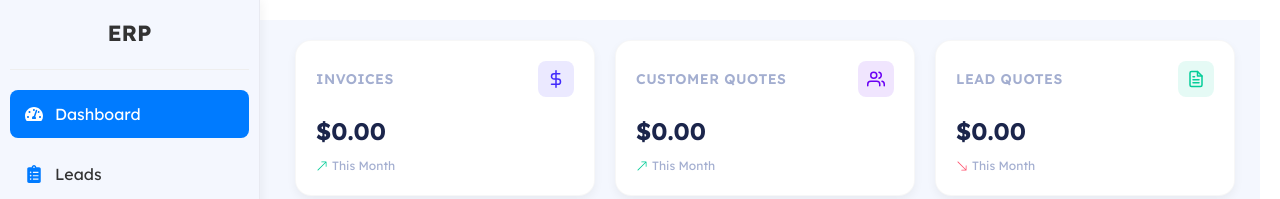
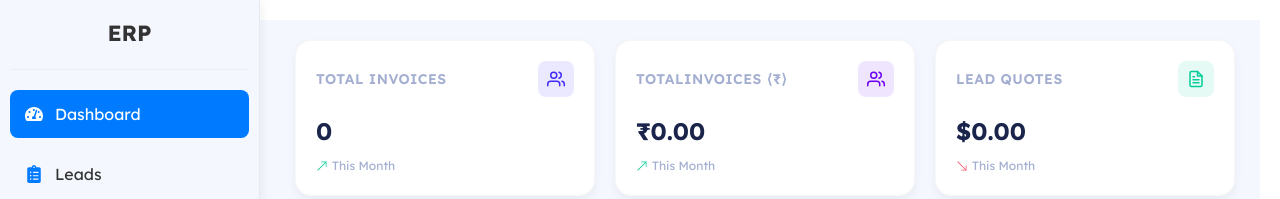
Before and after one commit to Tushar9582/PTS-ERP, a React (Vite) app: page / in a window 1280 px wide. Shown: the top 199 px of the page. Built offline with nearby package versions, Linux system fonts and the light colour scheme; no server answers; the database is empty; sample sign-in values are in the browser's storage.

Commit message:
updated now 5:28 AM

```diff
--- a/src/Dashboard.jsx
+++ b/src/Dashboard.jsx
@@ -1,44 +1,100 @@
-import React from 'react';
+import React, { useState, useEffect } from 'react';
 import './Dashboard.css';
 import { FiDollarSign, FiUsers, FiFileText, FiClock } from 'react-icons/fi';
 import { BsArrowUpRight, BsArrowDownRight } from 'react-icons/bs';
+import { ref, onValue } from 'firebase/database';
+import { db } from './firebase'; // Make sure this path is correct
 
 const InvoiceCard = () => {
+  const [invoiceData, setInvoiceData] = useState({
+    count: 0,
+    totalAmount: 0,
+    loading: true
+  });
+
+  useEffect(() => {
+    const fetchInvoices = () => {
+      const invoicesRef = ref(db, 'invoices');
+      onValue(invoicesRef, (snapshot) => {
+        const data = snapshot.val();
+        if (data) {
+          const invoiceList = Object.values(data);
+          const total = invoiceList.reduce((sum, invoice) => {
+            return sum + (parseFloat(invoice.total) || 0);
+          }, 0);
+
+          setInvoiceData({
+            count: invoiceList.length,
+            totalAmount: total,
+            loading: false
+          });
+        } else {
+          setInvoiceData({
+            count: 0,
+            totalAmount: 0,
+            loading: false
+          });
+        }
+      });
+    };
+
+    fetchInvoices();
+  }, []);
+
+  const formatCurrency = (amount) => {
+    return new Intl.NumberFormat('en-US', {
+      style: 'currency',
+      currency: 'USD',
+      minimumFractionDigits: 2
+    }).format(amount);
+  };
+
   return (
     <div className="dashboard-container">
       {/* Card Grid Section */}
       <div className="card-grid">
-        {/* Invoice Card */}
+        {/* Invoice Count Card */}
         <div className="dashboard-card">
           <div className="card-header">
-            <span className="card-title">Invoices</span>
+            <span className="card-title"> Total Invoices</span>
             <div className="card-icon" style={{ color: 'var(--primary)', backgroundColor: 'rgba(66, 42, 251, 0.1)' }}>
-              <FiDollarSign size={18} />
+            <FiUsers size={18} />
             </div>
           </div>
-          <div className="card-value">$0.00</div>
+          <div className="card-value">
+            {invoiceData.loading ? '...' : invoiceData.count}
+          </div>
           <div className="card-footer">
             <BsArrowUpRight className="trend-up" />
             <span style={{ marginLeft: 4 }}>This Month</span>
           </div>
         </div>
 
-        {/* Customer Quotes Card */}
+        {/* Invoice Total Card */}
         <div className="dashboard-card">
           <div className="card-header">
-            <span className="card-title">Customer Quotes</span>
+            <span className="card-title">TotalInvoices ⟨₹⟩ </span>
             <div className="card-icon" style={{ color: '#6A00F4', backgroundColor: 'rgba(106, 0, 244, 0.1)' }}>
               <FiUsers size={18} />
             </div>
           </div>
-          <div className="card-value">$0.00</div>
+          <div className="card-value">
+  {invoiceData.loading ? '...' : (
+    <span>
+      ₹{invoiceData.totalAmount.toLocaleString('en-IN', {
+        minimumFractionDigits: 2,
+        maximumFractionDigits: 2
+      })}
+    </span>
+  )}
+</div>
           <div className="card-footer">
             <BsArrowUpRight className="trend-up" />
             <span style={{ marginLeft: 4 }}>This Month</span>
           </div>
         </div>
 
-        {/* Lead Quotes Card */}
+        {/* Lead Quotes Card (unchanged) */}
         <div className="dashboard-card">
           <div className="card-header">
             <span className="card-title">Lead Quotes</span>
@@ -53,7 +109,7 @@ const InvoiceCard = () => {
           </div>
         </div>
 
-        {/* Unpaid Card */}
+        {/* Unpaid Card (unchanged) */}
         <div className="dashboard-card">
           <div className="card-header">
             <span className="card-title">Unpaid</span>
@@ -69,7 +125,7 @@ const InvoiceCard = () => {
         </div>
       </div>
 
-      {/* Table Section */}
+      {/* Table Section (unchanged) */}
       <div className="table-section">
         <h3 className="section-title">Quotes Overview</h3>
         <table className="data-table">
@@ -115,7 +171,7 @@ const InvoiceCard = () => {
         </table>
       </div>
 
-      {/* Progress Section */}
+      {/* Progress Section (unchanged) */}
       <div className="progress-section">
         <h3 className="section-title">Customer Analytics</h3>
         <div className="progress-container">
```
